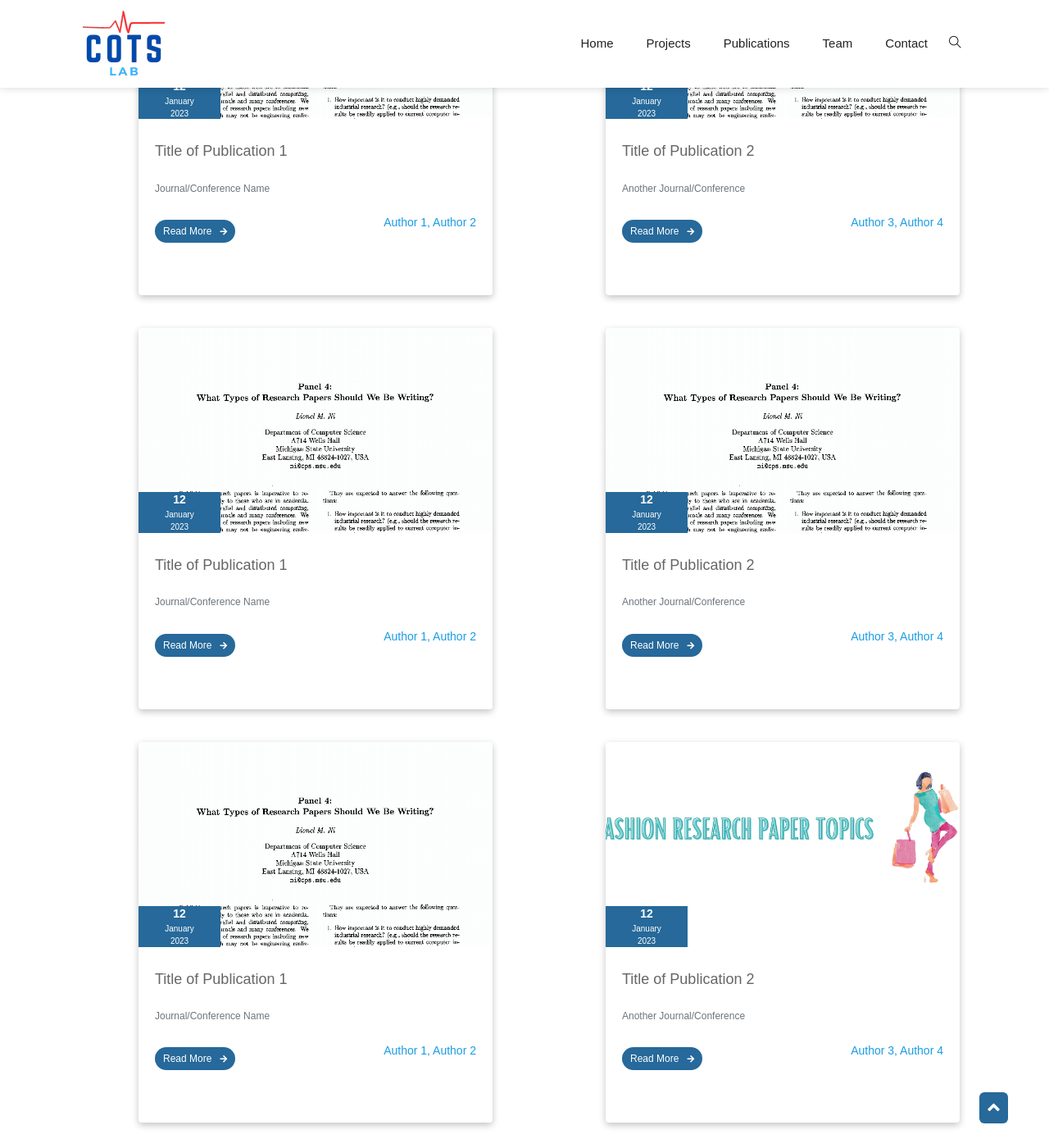
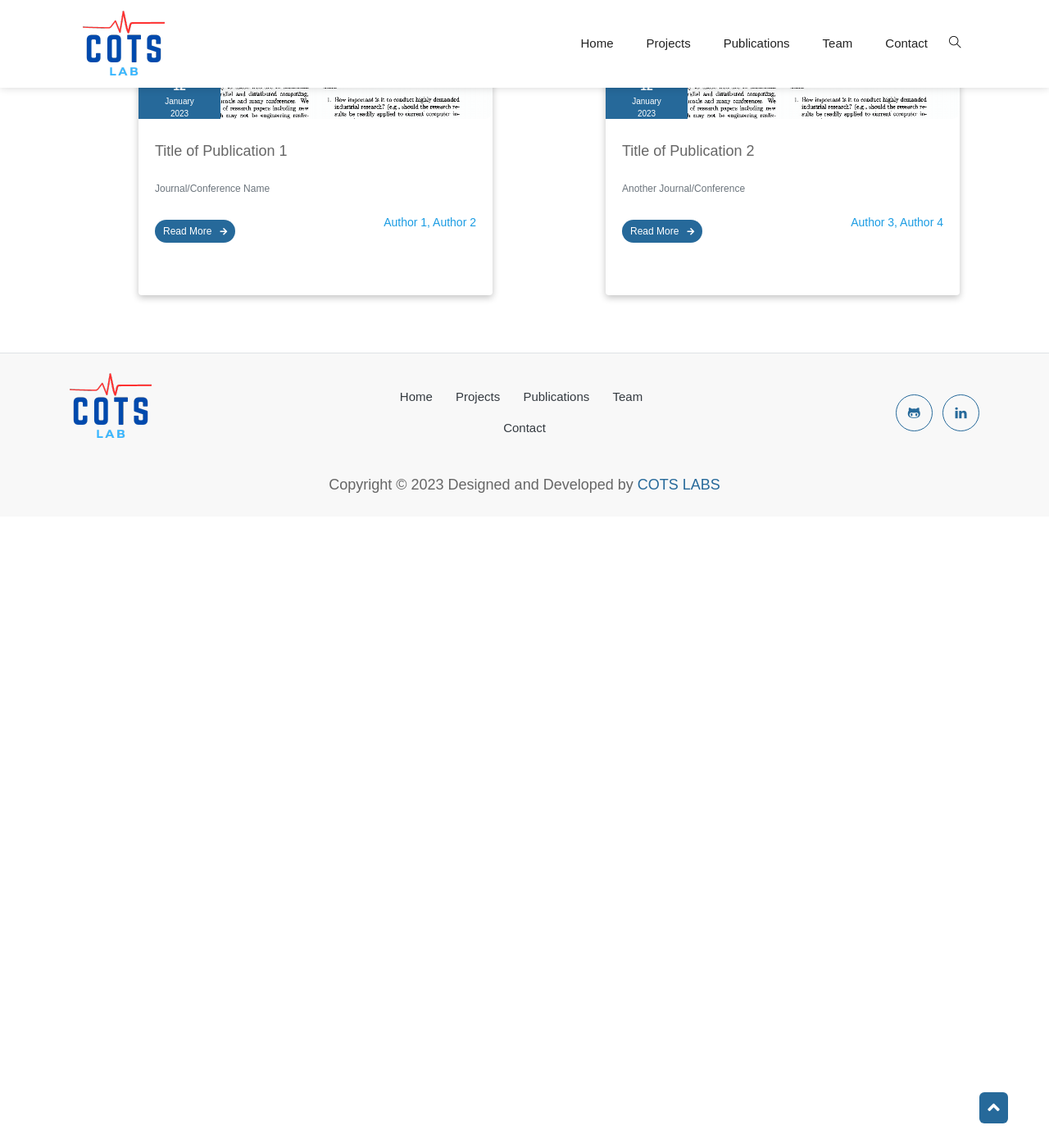
Before and after one commit to cots-lab/new-cots-website, a Jekyll site: the page built from _pages/publications.md, in a window 1280 px wide and 1400 px high, scrolled down 557 px. Shown: the whole window at 82% size. Built offline with Jekyll 4.4.1, drawn with Linux system fonts in a browser that asks for light colours; nearby versions of some CDN libraries; some web fonts are replaced; after the commit the page ends 1187 px from its top, so only the background shows below that.

Commit message:
publications pages

```diff
--- a/_config.yml
+++ b/_config.yml
@@ -58,12 +58,20 @@
     values:
       layout: "team"
 
+  - scope:
+      path: ""
+      type: "publications"
+    values:
+      layout: "publication"
+
 collections:
   team:
     output: true
   projects:
     output: true
     sort_by: weight
+  publications:
+    output: true
 
 # Tags
 tag_page_dir: tag
--- a/_layouts/news.html
+++ b/_layouts/news.html
@@ -26,7 +26,7 @@
 				</div>
                 {% if page.image %}
 				<div class="col-md-6 pr-0 align-self-center">
-					<img class="rounded" src="{% if page.image contains "://" %}{{ page.image }}{% else %}{{ site.baseurl }}/{{ page.image }}{% endif %}" alt="{{ page.title }}">
+					<img class="rounded newsImage" src="{% if page.image contains "://" %}{{ page.image }}{% else %}{{ site.baseurl }}/{{ page.image }}{% endif %}" alt="{{ page.title }}">
 				</div>
                 {% endif %}
 			</div>
--- a/_layouts/publications.html
+++ b/_layouts/publications.html
@@ -20,14 +20,14 @@
 
 <section id="publications" class="container mt-4">
   <div class="row">
-    {% for publication in site.data.publications.call_to_action %}
+    {% for publication in site.publications %}
     <div class="col-md-6">
       <div class="d-lg-flex">
         <div class="card border-0 me-lg-4 mb-lg-0 mb-4">
           <div class="backgroundEffect"></div>
           <a href="{{ publication.link }}" class="card-link">
           <div class="pic">
-            <img class="" src="{{ publication.image }}" alt="">
+            <img class="" src="{{ publication.image | relative_url }}" alt="">
             <div class="date">
               <span class="day">{{ publication.Day }}</span>
               <span class="month">{{ publication.month }}</span>
--- a/assets/scss/main.css
+++ b/assets/scss/main.css
@@ -184,3 +184,7 @@
 .pagination-sm .page-item:last-child .page-link {
   border-top-right-radius: 0.2rem;
   border-bottom-right-radius: 0.2rem; }
+
+.newsImage{
+  width: 518px;
+}
```
Also changed, not shown: _layouts/publication.html (added, +34 -0 lines), _posts/2019-01-24-powerful-things-markdown-editor.md (+0 -3 lines), _posts/2019-02-03-powerful-things-markdown-editor.md (+0 -2 lines), _publications/paper1.md (added, +23 -0 lines), _publications/paper2.md (added, +22 -0 lines).
